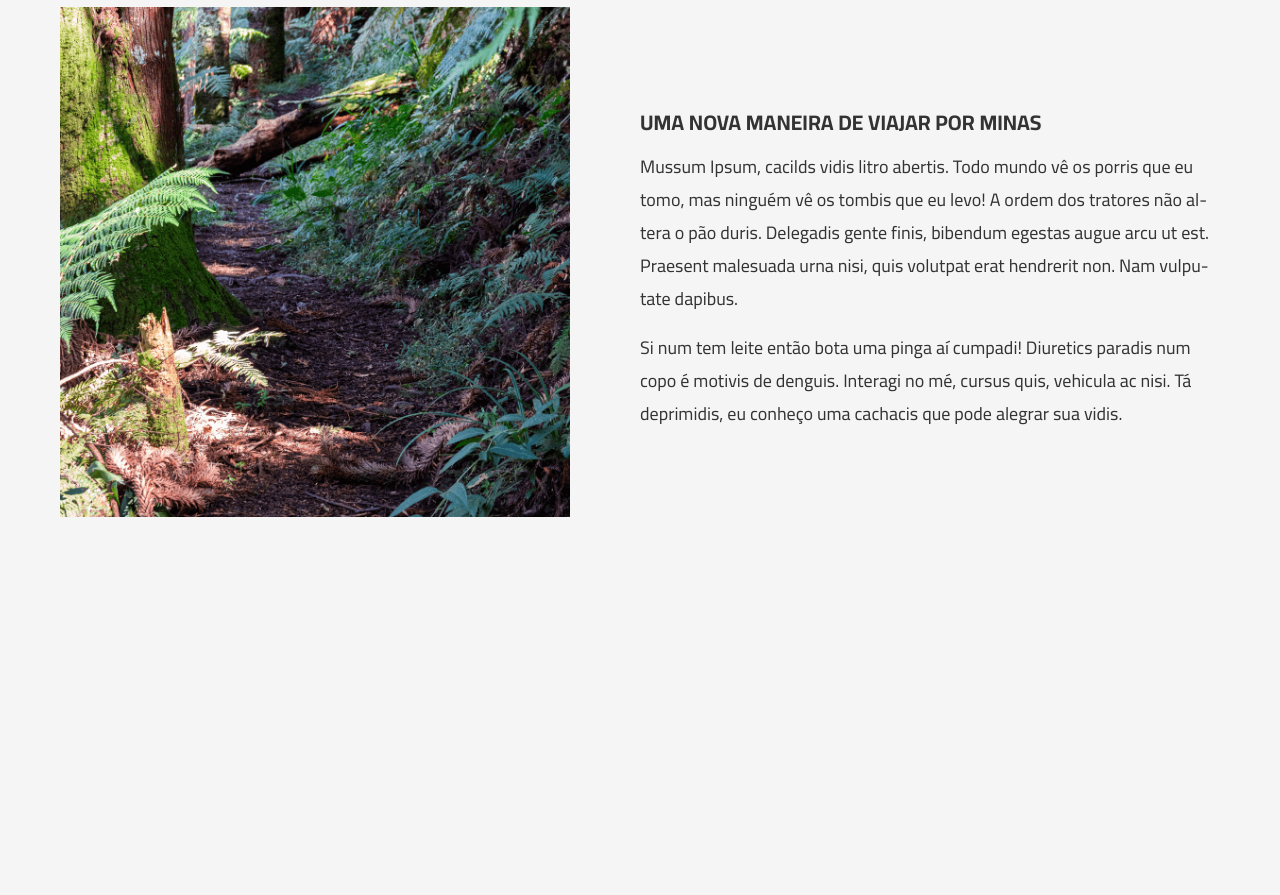
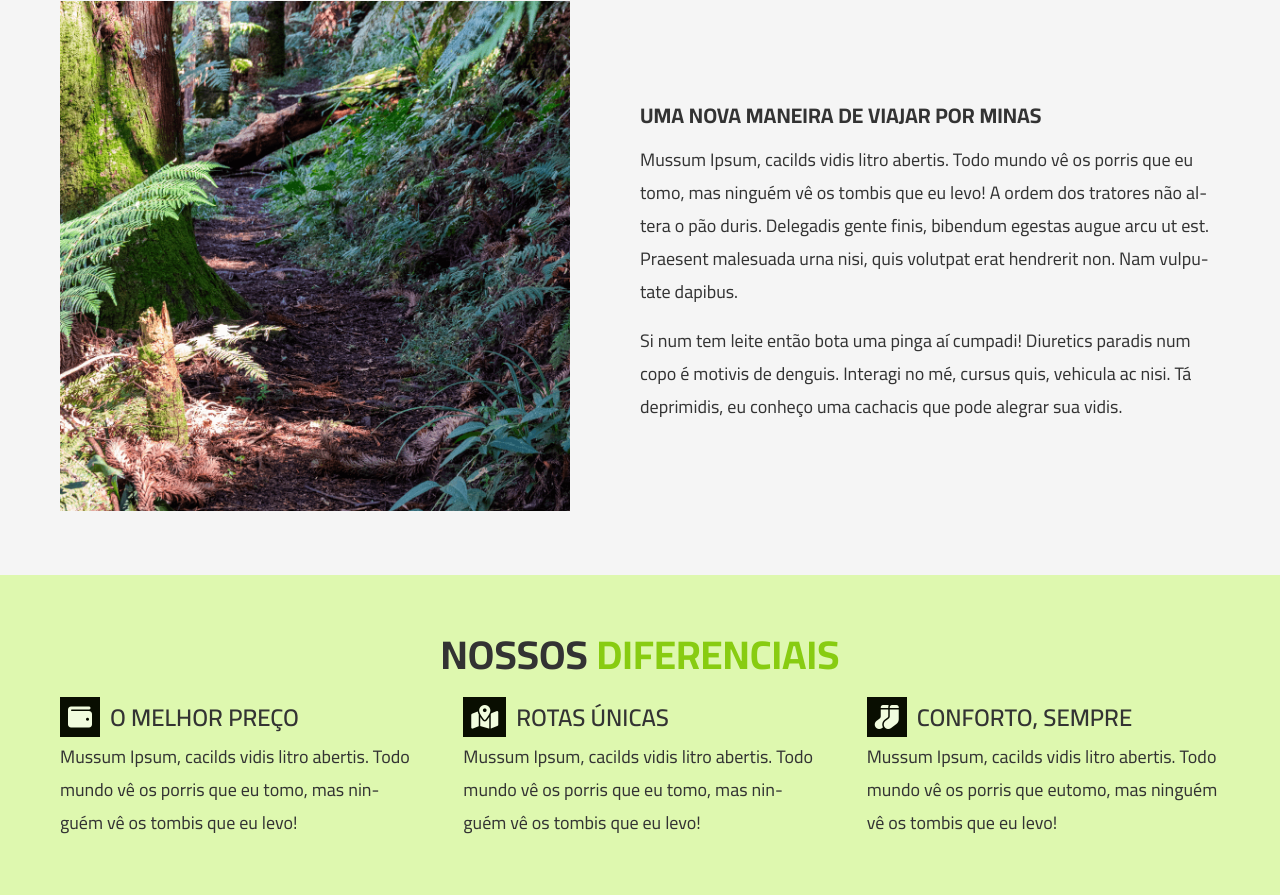
Before and after one commit to Amsterdanvasconcelos/meetminas, a website: page src/index.html in a window 1280 px wide. Shown: the part 1025-1920 px from the top of the page. Before the commit the page ends 1600 px from the top, so only its background shows below. Drawn offline with nearby package versions, Linux system fonts and the light colour scheme; files that its build step writes are made by us from their sources.

Commit message:
created and finalized section-differential' html and css

```diff
--- a/src/index.html
+++ b/src/index.html
@@ -9,8 +9,7 @@
 	<link href="https://fonts.googleapis.com/css2?family=Cairo:wght@300;400;600;700&display=swap"
 	rel="stylesheet">
     <!-- Font Awesome -->
-	<link rel="stylesheet" href="https://cdnjs.cloudflare.com/ajax/libs/font-awesome/5.15.3/css/all.min.css"
-	referrerpolicy="no-referrer" />
+    <link rel="stylesheet" href="https://cdnjs.cloudflare.com/ajax/libs/font-awesome/6.4.2/css/all.min.css" integrity="sha512-z3gLpd7yknf1YoNbCzqRKc4qyor8gaKU1qmn+CShxbuBusANI9QpRohGBreCFkKxLhei6S9CQXFEbbKuqLg0DA==" crossorigin="anonymous" referrerpolicy="no-referrer" />
 
     <link rel="stylesheet" href="css/style.css">
 
@@ -80,5 +79,26 @@
         </div>
     </section>
 
+    <section class="l-differential" id="differential">
+        <h2 class="c-title">Nossos <span class="c-title--emphasis">Diferenciais</span></h2>
+
+        <div class="l-differential__wrapper-cards">
+            <article class="c-card-differential">
+                <h3 class="c-card-differential__title c-card-differential__title--wallet">O melhor preço</h3>
+                <p class="c-card-differential__description">Mussum Ipsum, cacilds vidis litro abertis. Todo mundo vê os porris que eu tomo, mas ninguém vê os tombis que eu levo!</p>
+            </article>
+
+            <article class="c-card-differential">
+                <h3 class="c-card-differential__title c-card-differential__title--map">rotas únicas</h3>
+                <p class="c-card-differential__description">Mussum Ipsum, cacilds vidis litro abertis. Todo mundo vê os porris que eu tomo, mas ninguém vê os tombis que eu levo!</p>
+            </article>
+
+            <article class="c-card-differential">
+                <h3 class="c-card-differential__title c-card-differential__title--socks">Conforto, sempre</h3>
+                <p class="c-card-differential__description">Mussum Ipsum, cacilds vidis litro abertis. Todo mundo vê os porris que eutomo, mas ninguém vê os tombis que eu levo!</p>
+            </article>
+        </div>
+    </section>
+
 </body>
 </html>
--- a/src/sass/base/_base.scss
+++ b/src/sass/base/_base.scss
@@ -1,3 +1,5 @@
+@use '../util/' as *;
+
 img {
     display: block;
     max-width: 100%;
@@ -5,10 +7,19 @@ img {
 
 body {
     background-color: var(--clr-background);
+
+    @media (prefers-color-scheme: dark) {
+        body {
+            background-color: rgb(17, 17, 17);
+        }
+    }
 }
 
-@media (prefers-color-scheme: dark) {
-    body {
-        background-color: rgb(17, 17, 17);
+section:nth-child(even) {
+    background-color: var(--clr-light-green);
+
+    @include breakpoint(medium) {
+        padding-top: rem(56px) !important;
+        padding-bottom: rem(56px) !important;
     }
 }
--- /dev/null
+++ b/src/sass/components/_c-card-differential.scss
@@ -0,0 +1,36 @@
+@use '../util/' as *;
+
+.c-card-differential {
+    max-width: rem(400px);
+}
+
+.c-card-differential__title {
+    text-transform: uppercase;
+    font-size: rem(22px);
+    font-weight: 600;
+
+    @include breakpoint(large) {
+        font-size: rem(24px);
+    }
+    &::before {
+        padding: rem(8px);
+        margin-right: rem(10px);
+        background-color: var(--clr-black);
+        color: var(--clr-white);
+        font-family: 'Font Awesome 5 free';
+        font-weight: 900;
+    }
+    &--wallet::before {
+        content: '\f555';
+    }
+    &--map::before {
+        content: '\f5a0';
+    }
+    &--socks::before {
+        content: '\f696';
+    }
+}
+
+.c-card-differential__description {
+    font-weight: 400;
+}
--- a/src/sass/components/_c-title.scss
+++ b/src/sass/components/_c-title.scss
@@ -2,8 +2,10 @@
 
 .c-title {
     padding-bottom: rem(16px);
+    font-size: rem(30px);
     font-weight: 900;
     text-align: center;
+    line-height: 1.2;
     text-transform: uppercase;
     &--emphasis {
         color: var(--clr-medium-green);
--- a/src/sass/components/_index.scss
+++ b/src/sass/components/_index.scss
@@ -1,3 +1,4 @@
 @forward 'c-navbar';
 @forward 'c-nav-social';
 @forward 'c-title';
+@forward 'c-card-differential';
--- a/src/sass/layout/_index.scss
+++ b/src/sass/layout/_index.scss
@@ -1,3 +1,4 @@
 @forward 'l-header';
 @forward 'l-hero';
 @forward 'l-about';
+@forward 'l-differential';
--- a/src/sass/layout/_l-about.scss
+++ b/src/sass/layout/_l-about.scss
@@ -2,7 +2,7 @@
 
 .l-about {
     background-color: var(--clr-background);
-    max-width: var(--max-width-default);
+    max-width: var(--width-full);
     margin: 0 auto;
 
     @include padding;
--- /dev/null
+++ b/src/sass/layout/_l-differential.scss
@@ -0,0 +1,22 @@
+@use '../util/' as *;
+
+.l-differential {
+    margin: 0 auto;
+    max-width: var(--width-full);
+    @include padding;
+}
+
+.l-differential__wrapper-cards {
+    display: flex;
+    justify-content: center;
+    flex-wrap: wrap;
+    gap: rem(50px);
+
+    @include breakpoint(large) {
+        justify-content: space-between;
+    }
+}
+
+.l-differential__wrapper-cards .c-card-differential {
+    flex: 1 1 rem(300px);
+}
--- a/src/sass/layout/_l-header.scss
+++ b/src/sass/layout/_l-header.scss
@@ -10,7 +10,7 @@
     box-shadow: var(--dark-shadow);
     background-color: var(--clr-background);
     width: 100%;
-    max-width: var(--max-width-default);
+    max-width: var(--width-full);
     z-index: 10;
 
     @include padding;
--- a/src/sass/layout/_l-hero.scss
+++ b/src/sass/layout/_l-hero.scss
@@ -6,7 +6,7 @@
 
     position: relative;
     min-height: 100vh;
-    max-width: var(--max-width-default);
+    max-width: var(--width-full);
     margin: 0 auto;
 }
 
--- a/src/sass/util/_variables.scss
+++ b/src/sass/util/_variables.scss
@@ -16,7 +16,7 @@
 
     //variables for boilerplate
 
-    --max-width-default: 100rem;
+    --width-full: 100rem;
     //1600px
 
     --clr-facebook: hsl(221 44% 41%);
```
